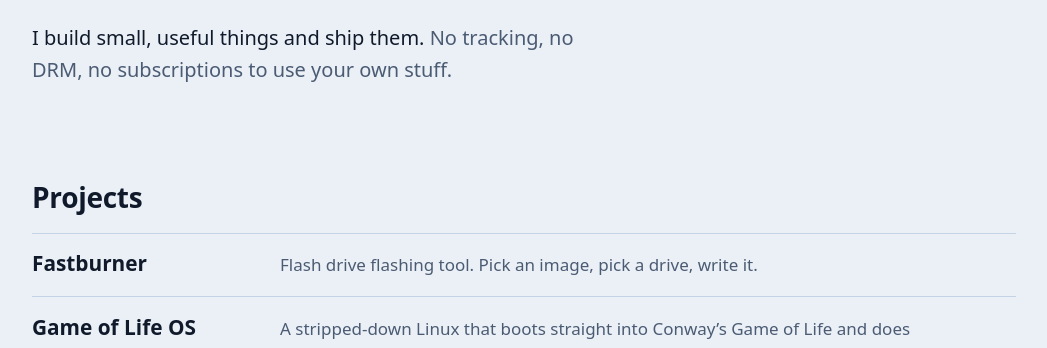
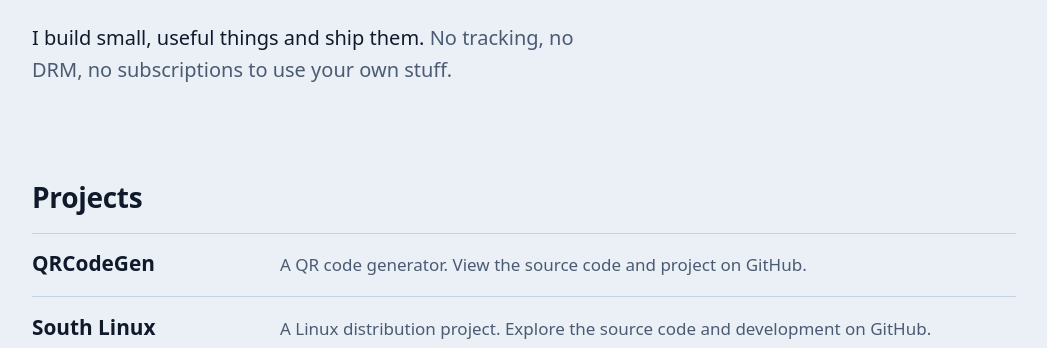
Before and after one commit to User1010101054/tocd-personal-site, a plain HTML site: page tocd.html in a window 1280 px wide. Shown: the part 449-797 px from the top of the page, without its empty margins (116-1163 px from the left). Drawn offline with Linux system fonts and the light colour scheme.

Commit message:
Add project links for QRCodeGen and South Linux
Added links to QRCodeGen and South Linux projects with descriptions. South Linux will probably get renamed soon.

```diff
--- a/tocd.html
+++ b/tocd.html
@@ -1,3 +1,4 @@
+
 <!DOCTYPE html>
 <html lang="en">
 <head>
@@ -78,9 +79,18 @@
   <section id="projects">
     <h2>Projects</h2>
     <ul class="proj">
-      <li><a href="#"><strong>Fastburner</strong><span>Flash drive flashing tool. Pick an image, pick a drive, write it.</span></a></li>
-      <li><a href="#"><strong>Game of Life OS</strong><span>A stripped-down Linux that boots straight into Conway’s Game of Life and does nothing else.</span></a></li>
-      <li><a href="#"><strong>Password generator</strong><span>A Python password generator. Small, readable, does one job.</span></a></li>
+      <li>
+        <a href="https://github.com/User1010101054/QRCodeGen" target="_blank" rel="noopener noreferrer">
+          <strong>QRCodeGen</strong>
+          <span>A QR code generator. View the source code and project on GitHub.</span>
+        </a>
+      </li>
+      <li>
+        <a href="https://github.com/User1010101054/South-Linux" target="_blank" rel="noopener noreferrer">
+          <strong>South Linux</strong>
+          <span>A Linux distribution project. Explore the source code and development on GitHub.</span>
+        </a>
+      </li>
     </ul>
   </section>
 
```
